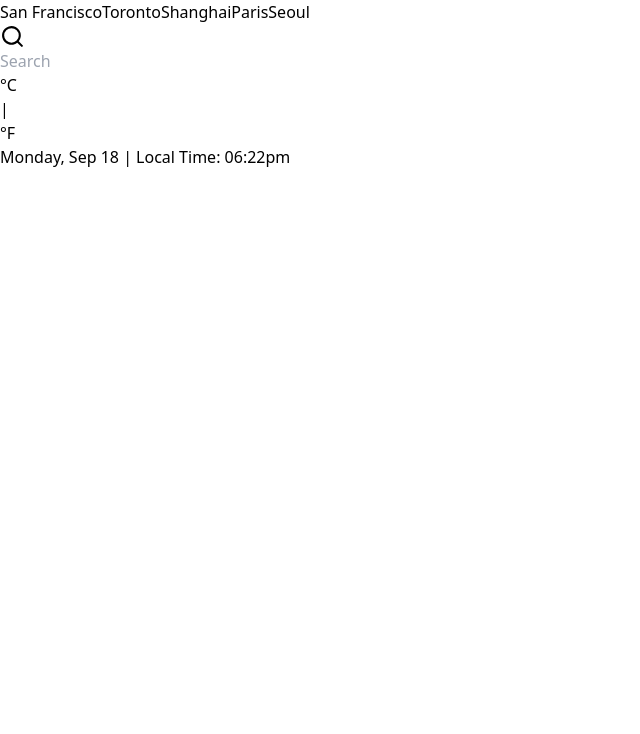
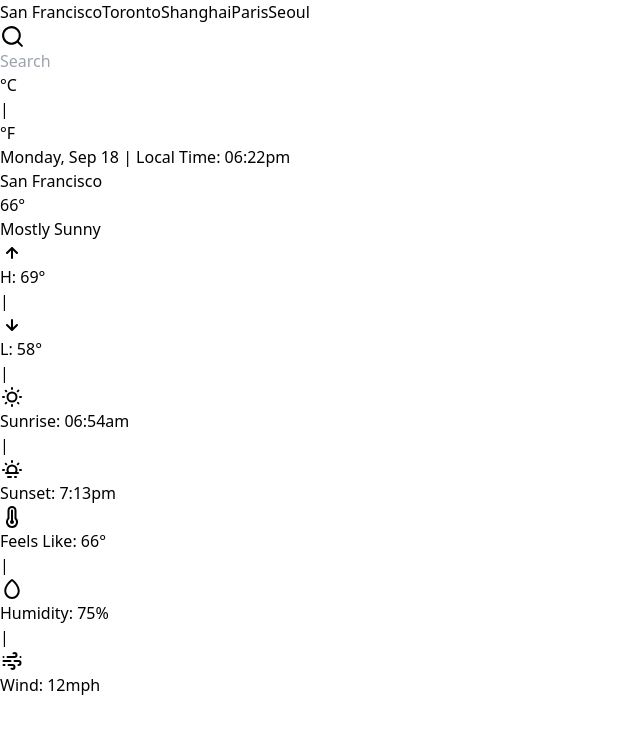
Before and after one commit to pan-cynthia/weather, a React (Vite) app: page / in a window 1280 px wide. Shown: the top 734 px of the page, without its empty margins (0-640 px from the left). Built offline with nearby package versions, Linux system fonts and the light colour scheme.

Commit message:
add weather detail placeholders

```diff
--- a/src/App.jsx
+++ b/src/App.jsx
@@ -1,6 +1,7 @@
 import Bookmarks from './components/Bookmarks.jsx'
 import Search from './components/Search.jsx'
 import DateTime from './components/DateTime.jsx'
+import Details from './components/Details.jsx'
 
 function App() {
   return (
@@ -8,6 +9,7 @@ function App() {
       <Bookmarks/>
       <Search/>
       <DateTime/>
+      <Details/>
     </div>
   )
 }
--- /dev/null
+++ b/src/components/Details.jsx
@@ -0,0 +1,53 @@
+import React from 'react'
+import { UilArrowUp, UilArrowDown, UilTemperature, UilTear, UilWind, UilSun, UilSunset } from '@iconscout/react-unicons'
+
+function Details() {
+  return (
+    <div>
+      <div className='flex flex-col items-center text-white m-5 space-y-2'>
+        <div className='text-4xl'>San Francisco</div>
+        <div className='text-5xl font-light'>66°</div>
+        <div className='text-xl'>Mostly Sunny</div>
+      </div>
+      <div className='flex justify-center space-x-2 mb-2 text-white'>
+        <div className='flex'>
+          <UilArrowUp/>
+          <p className='ml-1'>H: 69°</p>
+        </div>
+        <p>|</p>
+        <div className='flex'>
+          <UilArrowDown/>
+          <p className='ml-1'>L: 58°</p>
+        </div>
+        <p>|</p>
+        <div className='flex'>
+          <UilSun/>
+          <p className='ml-1'>Sunrise: 06:54am</p>
+        </div>
+        <p>|</p>
+        <div className='flex'>
+          <UilSunset/>
+          <p className='ml-1'>Sunset: 7:13pm</p>
+        </div>
+      </div>
+      <div className='flex justify-center space-x-2 text-white'>
+        <div className='flex'>
+          <UilTemperature/>
+          <p className='ml-1'>Feels Like: 66°</p>
+        </div>
+        <p>|</p>
+        <div className='flex'>
+          <UilTear/>
+          <p className='ml-1'>Humidity: 75%</p>
+        </div>
+        <p>|</p>
+        <div className='flex'>
+          <UilWind/>
+          <p className='ml-1'>Wind: 12mph</p>
+        </div>
+      </div>
+    </div>
+  )
+}
+
+export default Details
```
